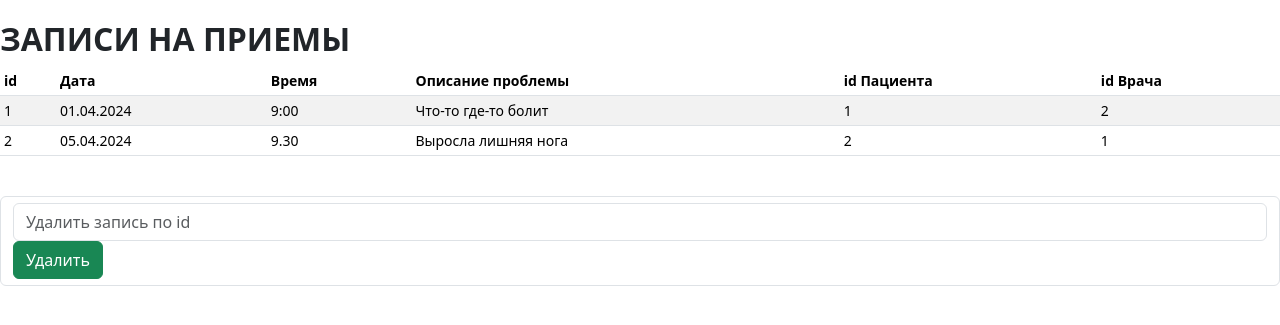
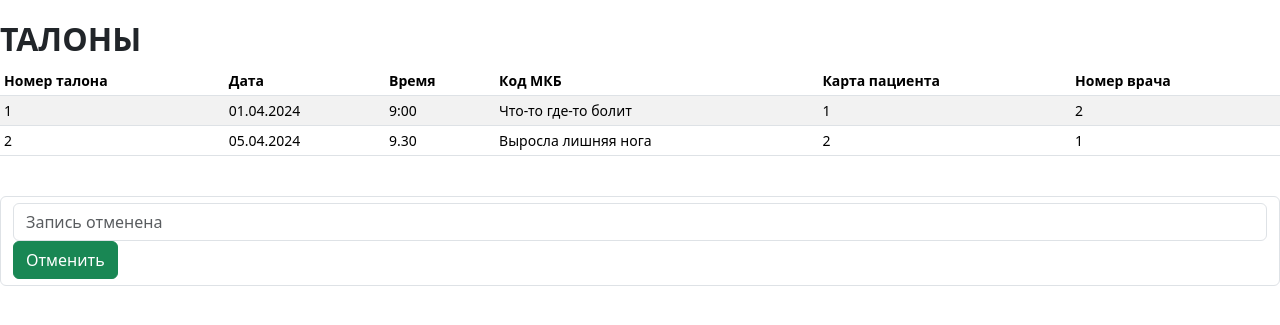
Before and after one commit to IrinaBezmaternykh/The-registry-of-the-polyclinic, a Flask app: page / in a window 1280 px wide. Shown: the part 56-381 px from the top of the page. Run offline with Flask 3, Linux system fonts and the light colour scheme; data comes from the database, SQL or seed files in the repository.

Commit message:
Update appointments.html

```diff
--- a/templates/appointments.html
+++ b/templates/appointments.html
@@ -1,11 +1,11 @@
 {% extends 'base.html' %}
 
 {% block title %}
-Записи на приемы
+ТАЛОНЫ
 {% endblock %}
 
 {% block h1 %}
-Записи на приемы
+ТАЛОНЫ
 {% endblock %}
 
 {% block body %}
@@ -13,12 +13,12 @@
     <table class="table table-striped table-sm">
       <thead>
         <tr>
-          <th scope="col">id</th>
+          <th scope="col">Номер талона</th>
           <th scope="col">Дата</th>
           <th scope="col">Время</th>
-          <th scope="col">Описание проблемы</th>
-          <th scope="col">id Пациента</th>
-          <th scope="col">id Врача</th>
+          <th scope="col">Код МКБ</th>
+          <th scope="col">Карта пациента</th>
+          <th scope="col">Номер врача</th>
         </tr>
       </thead>
       <tbody>
@@ -37,8 +37,8 @@
   </div>
   <br>
 <form action="appointments/delete_record" method="POST" class="form-control">
-    <input class="form-control" type="text" name="record_id" placeholder="Удалить запись по id">
-    <button class="btn btn-success" type="submit">Удалить</button>
+    <input class="form-control" type="text" name="record_id" placeholder="Запись отменена">
+    <button class="btn btn-success" type="submit">Отменить</button>
 </form>
 
 {% endblock %}
```
